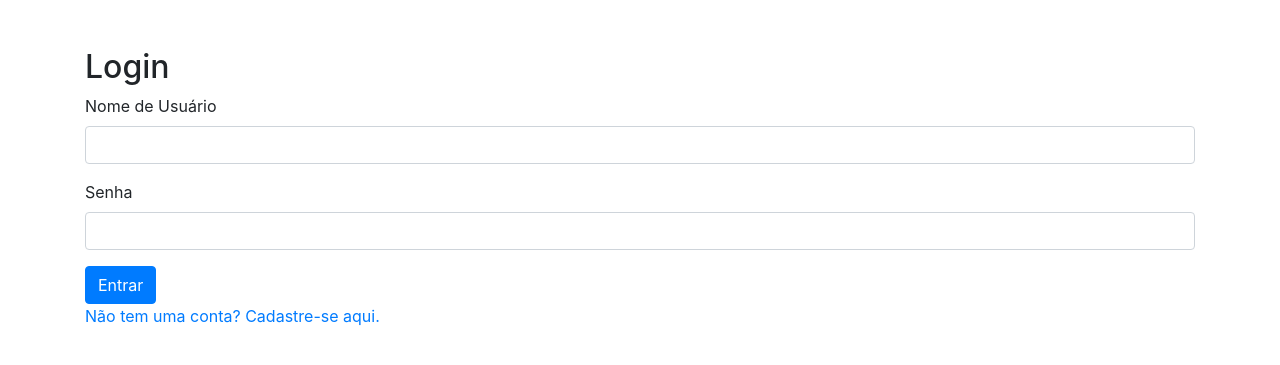
After one commit to Jeanhenriquedebastiani/meu_progeto_flask, a Flask app: page /login in a window 1280 px wide. The commit adds this page. Shown: the top 365 px of the page. Run offline with Flask 3, Linux system fonts and the light colour scheme; some libraries are stand-ins or nearby versions.

Commit message:
dia 07/08

```diff
--- a/app.py
+++ b/app.py
@@ -3,11 +3,15 @@ from flask_sqlalchemy import SQLAlchemy
 from asgiref.wsgi import WsgiToAsgi
 from flask_bcrypt import Bcrypt
 from flask_login import LoginManager,UserMixin,login_user,login_required,logout_user,current_user
+from functools import wraps
+from flask import abort
 import pandas as pd
 import os
 
 
+
 app = Flask(__name__)
+
 app.config["SECRET_KEY"] = "Pasteldepizza8816"
 # Configuração do banco de dados SQLite
 app.config["SQLALCHEMY_DATABASE_URI"] = "sqlite:///livros.db"
@@ -17,6 +21,24 @@ db = SQLAlchemy(app)
 bcrypt = Bcrypt(app)
 login_manager = LoginManager(app)
 login_manager.login_view = "login"
+
+class User(db.Model, UserMixin):
+    id = db.Column(db.Integer, primary_key=True)
+    username = db.Column(db.String(150), nullable=False, unique=True)
+    password = db.Column(db.String(150), nullable=False)
+    first_name = db.Column(db.String(150), nullable=False)
+    last_name = db.Column(db.String(150), nullable=False)
+    role = db.Column(db.String(150), nullable=False)
+    is_admin = db.Column(db.Boolean, default=False)
+
+    def __init__(self, username, password, first_name, last_name, role, is_admin=False):
+        self.username = username
+        self.password = bcrypt.generate_password_hash(password).decode("utf-8")
+        self.first_name = first_name
+        self.last_name = last_name
+        self.role = role
+        self.is_admin = is_admin
+
 
 class Livro(db.Model):
     id = db.Column(db.Integer, primary_key=True)
@@ -55,20 +77,38 @@ with app.app_context():
             db.session.add(livro)
     db.session.commit()
 
+
+def admin_required(f):
+    @wraps(f)
+    def decorated_function(*args, **kwargs):
+        if not current_user.is_authenticated or not current_user.is_admin:
+            return abort(403)
+        return f(*args, **kwargs)
+    return decorated_function
+
+@login_manager.user_loader
+def load_user(user_id):
+    return User.query.get(int(user_id))
+
 @app.route("/inicio")
+@login_required
 def inicio():
     livros = Livro.query.all()
     return render_template("lista.html", lista_de_livros = livros)
 
 @app.route("/curriculo")
+@login_required
 def curriculo():
     return render_template("curriculo.html")
 
 @app.route("/novo")
+@login_required
 def novo():
     return render_template("novo.html", titulo = "Novo Livro")
 
+
 @app.route("/criar", methods=["POST"])
+@login_required
 def criar():
     titulo = request.form["titulo"]
     autor = request.form["autor"]
@@ -81,6 +121,7 @@ def criar():
     return redirect(url_for("inicio"))
 
 @app.route("/deletar/<int:id>")
+@login_required
 def deletar(id):
     # buscar livro pelo id
     livro = Livro.query.get(id)
@@ -92,6 +133,7 @@ def deletar(id):
     return redirect(url_for("inicio"))
 
 @app.route("/editar/<int:id>")
+@login_required
 def editar(id):
     #buscar o livro pelo id
     livro = Livro.query.get(id)
@@ -100,6 +142,7 @@ def editar(id):
     return redirect(url_for("inicio"))
 
 @app.route("/atualizar/<int:id>", methods=["POST"])
+@login_required
 def atualizar(id):
     # Buscar o livro pelo ID
     livro = Livro.query.get(id)
@@ -113,7 +156,45 @@ def atualizar(id):
         db.session.commit()
     return redirect(url_for("inicio"))
 
+@app.route("/login", methods=["GET", "POST"])
+def login():
+    if request.method == "POST":
+        username = request.form.get("username")
+        password = request.form.get("password")
+        user = User.query.filter_by(username = username).first()
+        if user and bcrypt.check_password_hash(user.password, password):
+            login_user(user)
+            return redirect(url_for("inicio"))
+        else:
+            flash("Login ou senha incorretos. Tente novamente.")
+    return render_template ("login.html")
 
+@app.route("/logout")
+def logout():
+    logout_user()
+    return redirect(url_for("login"))
+
+@app.route("/cadastro", methods=["GET", "POST"])
+@admin_required
+def cadastro():
+    if request.method == "POST":
+        username = request.form.get("username")
+        password = request.form.get("password")
+        existing_user = User.query.filter_by(username=username).first()
+        if existing_user:
+            flash("Nome de usuário já existe. Tente um diferente.")
+            return redirect(url_for("cadastro"))
+
+        new_user = User(username=username, password=password)
+        db.session.add(new_user)
+        db.session.commit()
+        flash("Cadastro realizado com sucesso! Você já pode fazer login.")
+        return redirect(url_for("login"))
+    return render_template("cadastro.html")
+
+@app.errorhandler(403)
+def forbidden_error(error):
+    return render_template("403.html"), 403
 
 asgi_app = WsgiToAsgi(app)
 
--- a/requirements.txt
+++ b/requirements.txt
@@ -1,5 +1,5 @@
 pandas
 flask==3.0.3
-uvicorn
 asgiref
 flask_sqlalchemy
+uvicorn
--- a/templates/curriculo.html
+++ b/templates/curriculo.html
@@ -82,6 +82,7 @@
   <body>
     <h1>Currículo Vitae</h1>
     <a class="url" href="/inicio">Início</a><br />
+    <a href="{{ url_for('logout') }}">Logout</a>
 
     <div class="secao">
       <h2>Dados Pessoais</h2>
--- a/templates/editar.html
+++ b/templates/editar.html
@@ -12,6 +12,7 @@
   <body>
     <div class="container mt-5">
       <h1>Editar Livro</h1>
+      <a href="{{ url_for('logout') }}">Logout</a>
       <form action="{{ url_for('atualizar', id=livro.id) }}" method="post">
         <div class="form-group">
           <label for="titulo">Título</label>
--- a/templates/lista.html
+++ b/templates/lista.html
@@ -30,6 +30,7 @@
       <div class="page-header">
         <h1>{{ titulo }}</h1>
       </div>
+      <a href="{{ url_for('logout') }}">Logout</a>
       <a class="url" href="/curriculo">Currículo</a><br />
       <table class="table table-striped table-hover">
         <thead class="thead-default">
--- /dev/null
+++ b/templates/login.html
@@ -0,0 +1,29 @@
+<!DOCTYPE html>
+<html lang="en">
+  <head>
+    <meta charset="UTF-8" />
+    <meta name="viewport" content="width=device-width, initial-scale=1.0" />
+    <link
+      rel="stylesheet"
+      href="https://maxcdn.bootstrapcdn.com/bootstrap/4.0.0/css/bootstrap.min.css"
+    />
+    <title>Login</title>
+  </head>
+  <body>
+    <div class="container mt-5">
+      <h2>Login</h2>
+      <form action="{{ url_for('login') }}" method="POST">
+        <div class="form-group">
+          <label for="username">Nome de Usuário</label>
+          <input type="text" class="form-control" id="username" name="username" required />
+        </div>
+        <div class="form-group">
+          <label for="password">Senha</label>
+          <input type="password" class="form-control" id="password" name="password" required />
+        </div>
+        <button type="submit" class="btn btn-primary">Entrar</button>
+      </form>
+      <a href="{{ url_for('cadastro') }}">Não tem uma conta? Cadastre-se aqui.</a>
+    </div>
+  </body>
+</html>
--- a/templates/novo.html
+++ b/templates/novo.html
@@ -15,6 +15,7 @@
     <div class="container mt-5">
       <div class="page-header">
         <h1>{{ titulo }}</h1>
+        <a href="{{ url_for('logout') }}">Logout</a>
       </div>
       <form action="/criar" method="post">
         <!-- Campos do formulário -->
```
Also changed, not shown: create_user.py (added, +12 -0 lines), templates/403.html (added, +21 -0 lines), templates/cadastro.html (added, +44 -0 lines), adicionar decorador para verificar adm.PNG (added), instance/livros.db.
